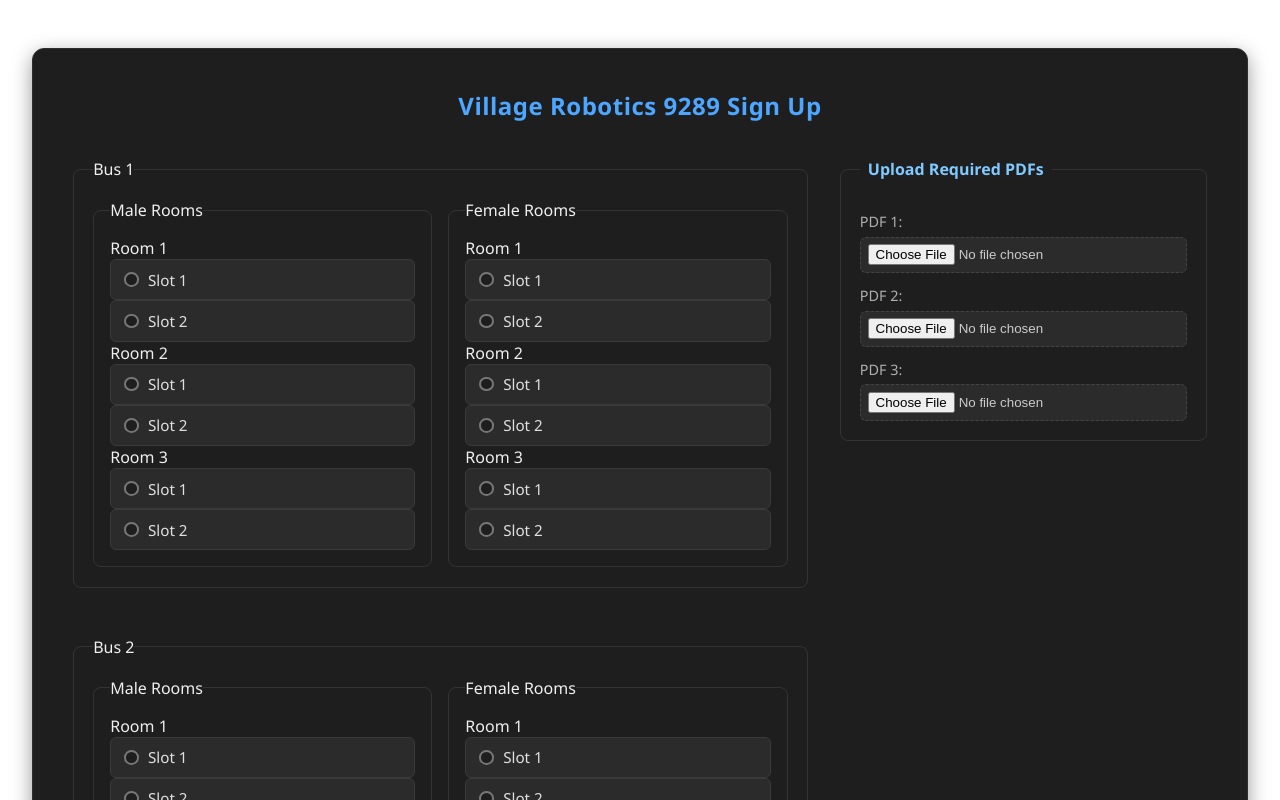
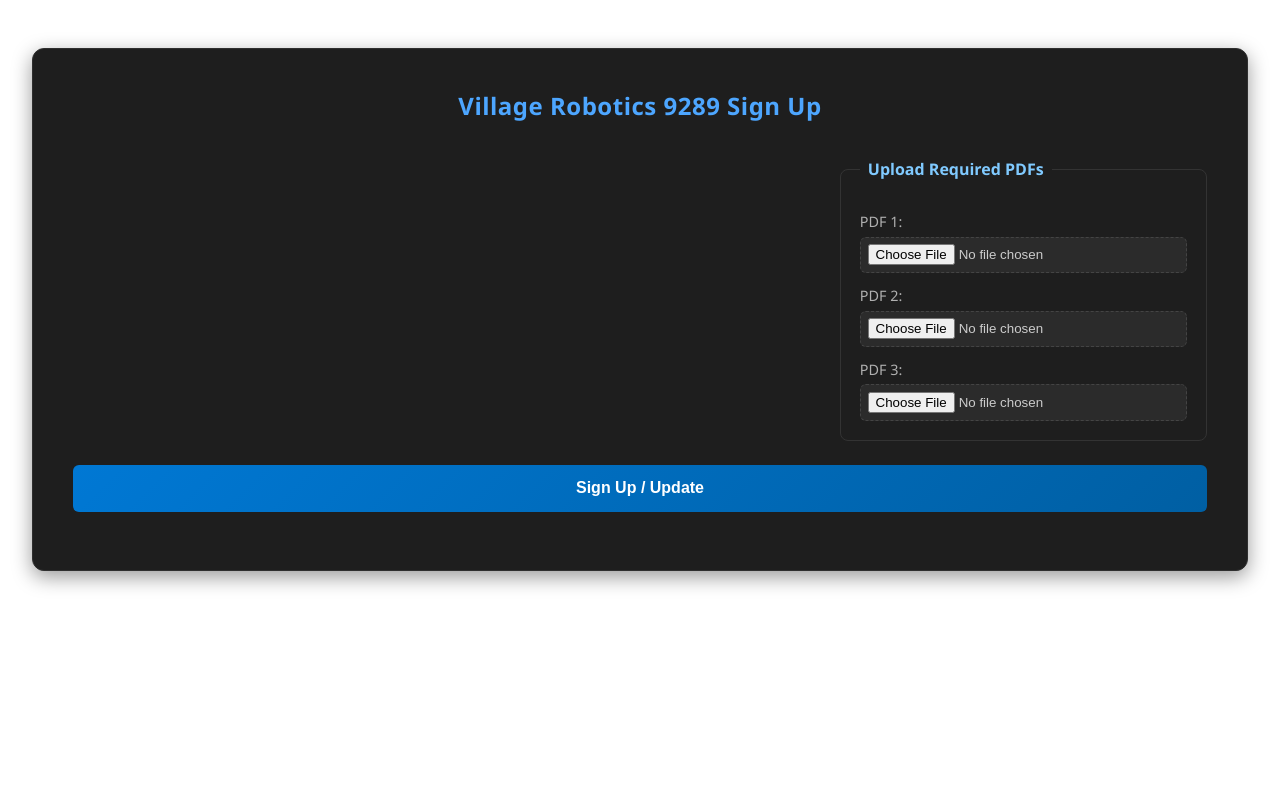
Before and after one commit to FRC-9289/Booksite-frontend-next, a Next.js app: page /Forms/Student in a window 1280 px wide. Shown: the top 800 px of the page. Built offline with nearby package versions, Linux system fonts and the light colour scheme.

Commit message:
copying lil jit

```diff
--- a/src/app/Forms/Student/Student.tsx
+++ b/src/app/Forms/Student/Student.tsx
@@ -2,133 +2,166 @@
 
 import studentPOST from '../../api/studentPOST.api';
 import { studentGET } from '../../api/studentGET.api';
-import { roomsGET } from '../../api/roomGET.api';
+import { roomGET, roomsGET } from '../../api/roomGET.api';
 import styles from './Student.module.css';
 import { useEffect, useState } from 'react';
-import toast, { Toaster } from 'react-hot-toast';
 
 export default function StudentSignUp() {
+  const [rooms, setRooms] = useState<string[]>([]);
   const [uploaded, setUploaded] = useState(false);
-  const [selectedSlot, setSelectedSlot] = useState('');
+  const [selectedRoom, setSelectedRoom] = useState('');
   const [status, setStatus] = useState('');
-  const [takenSlots, setTakenSlots] = useState<string[]>([]);
-
-  const buses = ['1', '2', '3'];
-  const roomsPerBus = ['1', '2', '3'];
-  const genders = ['M', 'F'];
-  const slotsPerRoom = 2;
 
   useEffect(() => {
     async function fetchData() {
       try {
         const email = localStorage.getItem('userEmail');
-        if (!email) return;
+        if (!email) {
+          console.error('No email found in localStorage');
+          return;
+        }
 
-        const student = await studentGET(email);
-        setSelectedSlot(student?.room || '');
-        setUploaded(student?.pdfs?.length === 3);
+        const data = await studentGET(email);
+        let roomList = (await roomsGET()) || [];
 
-        const usedSlots = await roomsGET(); // fetch already taken slot IDs
-        setTakenSlots(usedSlots);
+        if (!roomList.length) {
+          console.warn('No rooms received from backend, using fallback list.');
+          roomList = [
+            '1M1', '1M2', '1F1', '1F2',
+            '2M1', '2F1',
+            '3M1', '3F1'
+          ];
+        }
+
+        setRooms(roomList);
+
+        const hasPdfs = data.pdfs?.length === 3;
+        setUploaded(hasPdfs);
+        console.log('Uploaded:', hasPdfs);
       } catch (err) {
-        console.error('Failed to fetch data:', err);
+        console.error('Failed to fetch room data:', err);
+
+        setRooms([
+          '1M1', '1M2', '1F1', '1F2',
+          '2M1', '2F1',
+          '3M1', '3F1'
+        ]);
       }
     }
+
     fetchData();
   }, []);
 
   const handleSubmit = async (e: React.FormEvent<HTMLFormElement>) => {
     e.preventDefault();
 
-    if (!selectedSlot) {
-      setStatus('Please select a slot');
+    const email = localStorage.getItem('userEmail');
+    if (!email) {
+      setStatus('Missing email. Please log in again.');
       return;
     }
 
-    const email = localStorage.getItem('userEmail');
-    if (!email) {
-      setStatus('Missing email');
-      return;
-    }
-
-    // Create FormData from form inputs (includes PDFs automatically)
     const formData = new FormData(e.currentTarget);
 
-    // Append other fields
-    formData.append('email', email);
-    formData.append('room', selectedSlot);
-    formData.append('name', localStorage.getItem('userName') || 'Unknown');
-
-    // Optional: ensure files are actually selected before sending
+    const pdfs: Blob[] = [];
     for (let i = 1; i <= 3; i++) {
       const file = formData.get(`file${i}`);
-      if (!(file instanceof File)) {
-        setStatus(`Please select PDF ${i}`);
-        return;
+      if (file instanceof Blob) {
+        pdfs.push(file);
       }
     }
 
+
+    const student = {
+      email,
+      room: selectedRoom,
+      pdfs,
+    };
+
+    formData.append('email', student.email);
+    formData.append('name', localStorage.getItem('userName') || 'Unknown');
+    if (student.room !== undefined) formData.append('room', String(student.room));
+
     try {
       const response = await studentPOST(formData);
-      setStatus('Signup successful!');
+      setStatus('Submission successful!');
+      console.log('Success:', response);
       setUploaded(true);
-      toast.success('Signup successful! Submission ID: ' + response.submissionId);
     } catch (err) {
-      setStatus('Signup failed');
-      console.error(err);
-      toast.error('Signup failed. Please try again.');
+      setStatus('Submission failed.');
+      console.error('Error:', err);
     }
   };
 
+  const groupedByBus: Record<string, { M: string[]; F: string[] }> = {};
+  rooms.forEach((room) => {
+    const match = room.match(/^(\d+)([MF])(\d+)$/);
+    if (!match) return;
+    const [_, busNum, gender] = match;
+    if (!groupedByBus[busNum]) groupedByBus[busNum] = { M: [], F: [] };
+    groupedByBus[busNum][gender].push(room);
+  });
 
   return (
     <div className={styles.container}>
-      <Toaster position="top-center" />
-      {/* form */}
       <h2 className={styles.heading}>Village Robotics 9289 Sign Up</h2>
-      <form onSubmit={handleSubmit} className={styles.formLayout}>
-        {/* Bus + Slots Section */}
+
+      {uploaded && (
+        <p className={styles.status}>
+          You have previously uploaded PDFs. You may upload again to replace them.
+        </p>
+      )}
+
+      <form onSubmit={handleSubmit} className={styles.form}>
+        <div className={styles.formLayout}>
           <div className={styles.busContainer}>
-          {buses.map((bus) => (
-            <fieldset key={bus} className={styles.busFieldset}>
-              <legend>Bus {bus}</legend>
+            {Object.entries(groupedByBus).map(([busNum, genders]) => (
+              <fieldset key={busNum} className={styles.busFieldset}>
+                <legend>Bus {busNum}</legend>
+
                 <div className={styles.genderContainer}>
-                {genders.map((gender) => (
-                  <fieldset key={gender} className={styles.genderFieldset}>
-                    <legend>{gender === 'M' ? 'Male Rooms' : 'Female Rooms'}</legend>
-                    {roomsPerBus.map((roomNum) => (
-                      <div key={roomNum} className={styles.roomContainer}>
-                        <p>Room {roomNum}</p>
-                        {Array.from({ length: slotsPerRoom }).map((_, slotIndex) => {
-                          const slotId = `${bus}${gender}${roomNum}${slotIndex + 1}`;
-                          const disabled = takenSlots.includes(slotId);
-                          return (
-                            <label key={slotId} className={styles.radioOption}>
+                  {genders.M.length > 0 && (
+                    <fieldset className={styles.genderFieldset}>
+                      <legend>Male Rooms</legend>
+                      {genders.M.map((roomId) => (
+                        <label key={roomId} className={styles.radioOption}>
                           <input
                             type="radio"
-                                name="slot_select"
-                                value={slotId}
-                                checked={selectedSlot === slotId}
-                                onChange={(e) => setSelectedSlot(e.target.value)}
+                            name="room_select"
+                            value={roomId}
+                            checked={selectedRoom === roomId}
+                            onChange={(e) => setSelectedRoom(e.target.value)}
                             required
-                                disabled={disabled}
                           />
-                              <span className={styles.radioLabel}>
-                                Slot {slotIndex + 1} {disabled ? '(Taken)' : ''}
-                              </span>
+                          <span className={styles.radioLabel}>{roomId.replace(/[0-9]/, '').replace('M', 'Male ').replace('F', 'Female ')}</span>
                         </label>
-                          );
-                        })}
-                      </div>
                       ))}
                     </fieldset>
+                  )}
+
+                  {genders.F.length > 0 && (
+                    <fieldset className={styles.genderFieldset}>
+                      <legend>Female Rooms</legend>
+                      {genders.F.map((roomId) => (
+                        <label key={roomId} className={styles.radioOption}>
+                          <input
+                            type="radio"
+                            name="room_select"
+                            value={roomId}
+                            checked={selectedRoom === roomId}
+                            onChange={(e) => setSelectedRoom(e.target.value)}
+                            required
+                          />
+                          <span className={styles.radioLabel}>{roomId.replace(/[0-9]/, '').replace('M', 'Male ').replace('F', 'Female ')}</span>
+                        </label>
                       ))}
+                    </fieldset>
+                  )}
                 </div>
               </fieldset>
             ))}
           </div>
 
-        {/* PDF Upload Section */}
           <div className={styles.fileUploadContainer}>
             <fieldset className={styles.fileUploadFieldset}>
               <legend>Upload Required PDFs</legend>
@@ -146,8 +179,11 @@ export default function StudentSignUp() {
               ))}
             </fieldset>
           </div>
+        </div>
 
-        <button type="submit" className={styles.button}>Sign Up / Update</button>
+        <button type="submit" className={styles.button}>
+          Sign Up / Update
+        </button>
         <p className={styles.status}>{status}</p>
       </form>
     </div>
```
Lines whose indentation alone changed are shown as unchanged.
